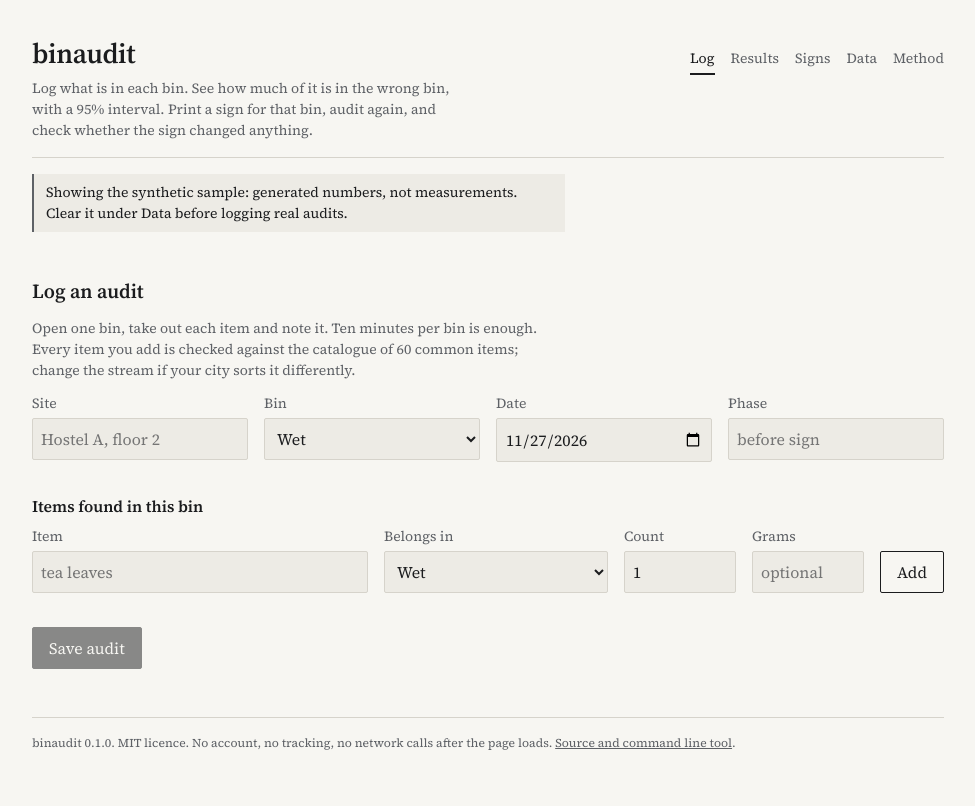
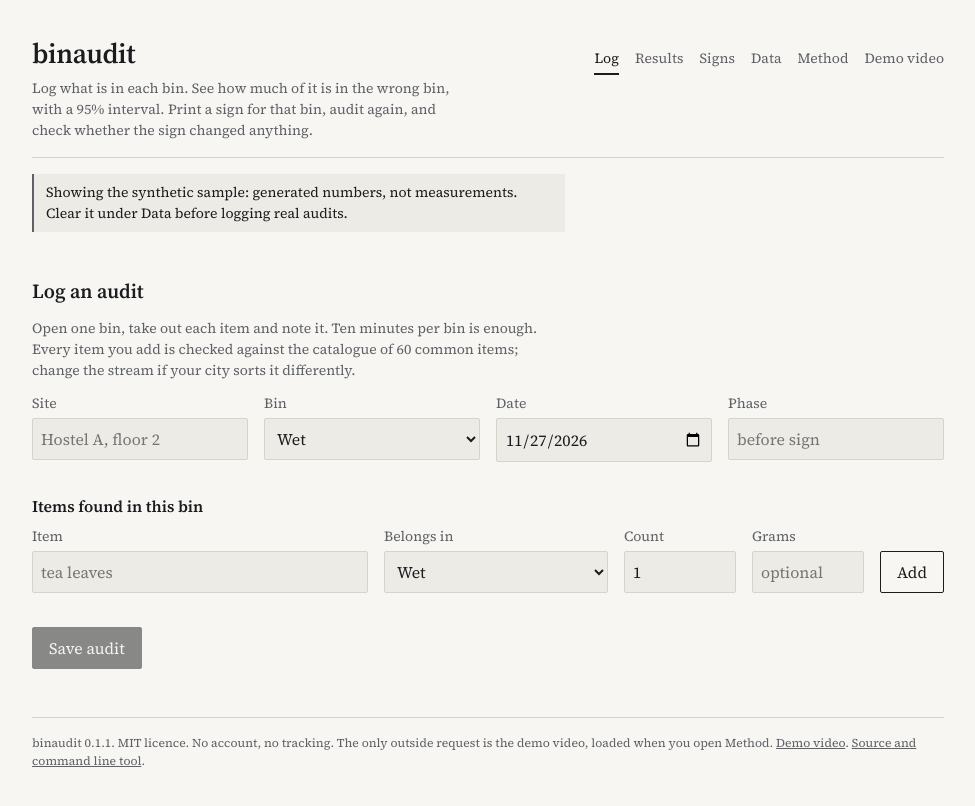
Before and after one commit to PrafullJ0shi/binaudit, a plain HTML site: page web/index.html in a window 1280 px wide. Shown: the whole page, without its empty margins (152-1127 px from the left). Drawn offline with Linux system fonts and the light colour scheme.

Commit message:
Link demo video from the app header and footer

```diff
--- a/web/index.html
+++ b/web/index.html
@@ -22,6 +22,7 @@
       <a href="#signs">Signs</a>
       <a href="#data">Data</a>
       <a href="#method">Method</a>
+      <a href="https://youtu.be/Iv2SjWgkcWs" target="_blank" rel="noopener">Demo video</a>
     </nav>
   </header>
   <p class="notice" id="sample-notice" hidden>Showing the synthetic sample: generated numbers, not measurements. Clear it under Data before logging real audits.</p>
@@ -130,7 +131,8 @@
   </section>
 
   <footer>
-    binaudit 0.1.0. MIT licence. No account, no tracking, no network calls after the page loads.
+    binaudit 0.1.1. MIT licence. No account, no tracking. The only outside request is the demo video, loaded when you open Method.
+    <a href="https://youtu.be/Iv2SjWgkcWs" target="_blank" rel="noopener">Demo video</a>.
     <a href="https://github.com/PrafullJ0shi/binaudit">Source and command line tool</a>.
   </footer>
 </div>
```
